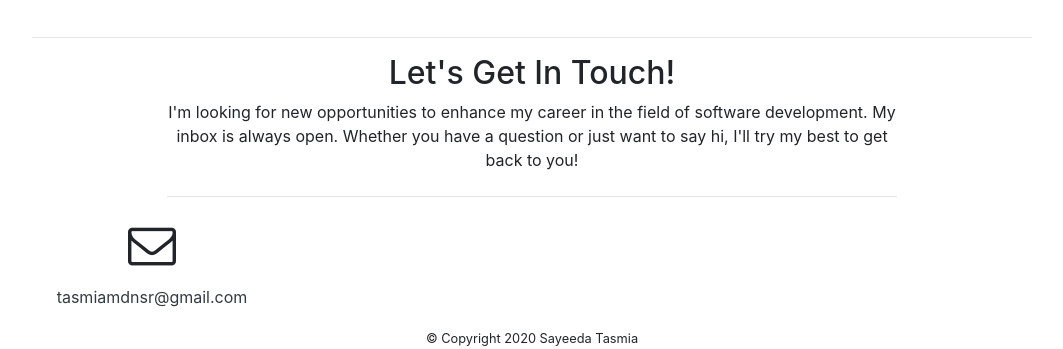
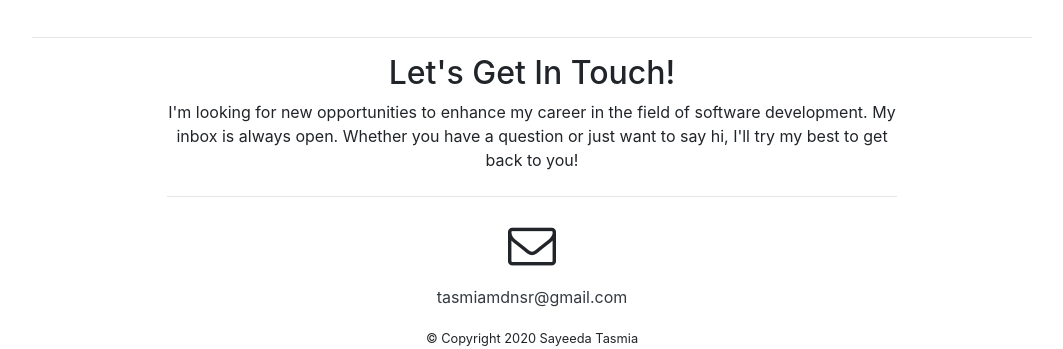
Before and after one commit to smohammednasir/Tasmia-Portfolio, a website with bundled scripts: page index.html in a window 1280 px wide. Shown: the part 5056-5405 px from the top of the page, without its empty margins (108-1171 px from the left). Built offline with nearby package versions, Linux system fonts and the light colour scheme; files whose address does not match are found by name.

Commit message:
contact updated

```diff
--- a/index.html
+++ b/index.html
@@ -427,7 +427,7 @@
                   <i class="fa fa-phone fa-3x mb-3 sr-contact"></i>
                   <p>+14154055275</p>
                </div> -->
-               <div class="col-lg-4  text-center">
+               <div class="col-lg-8 mx-auto text-center">
                   <i class="fa fa-envelope-o fa-3x mb-3 sr-contact"></i>
                   <p>
                      <a class="text-dark" href="mailto:tasmiamdnsr@gmail.com">tasmiamdnsr@gmail.com</a>
```
